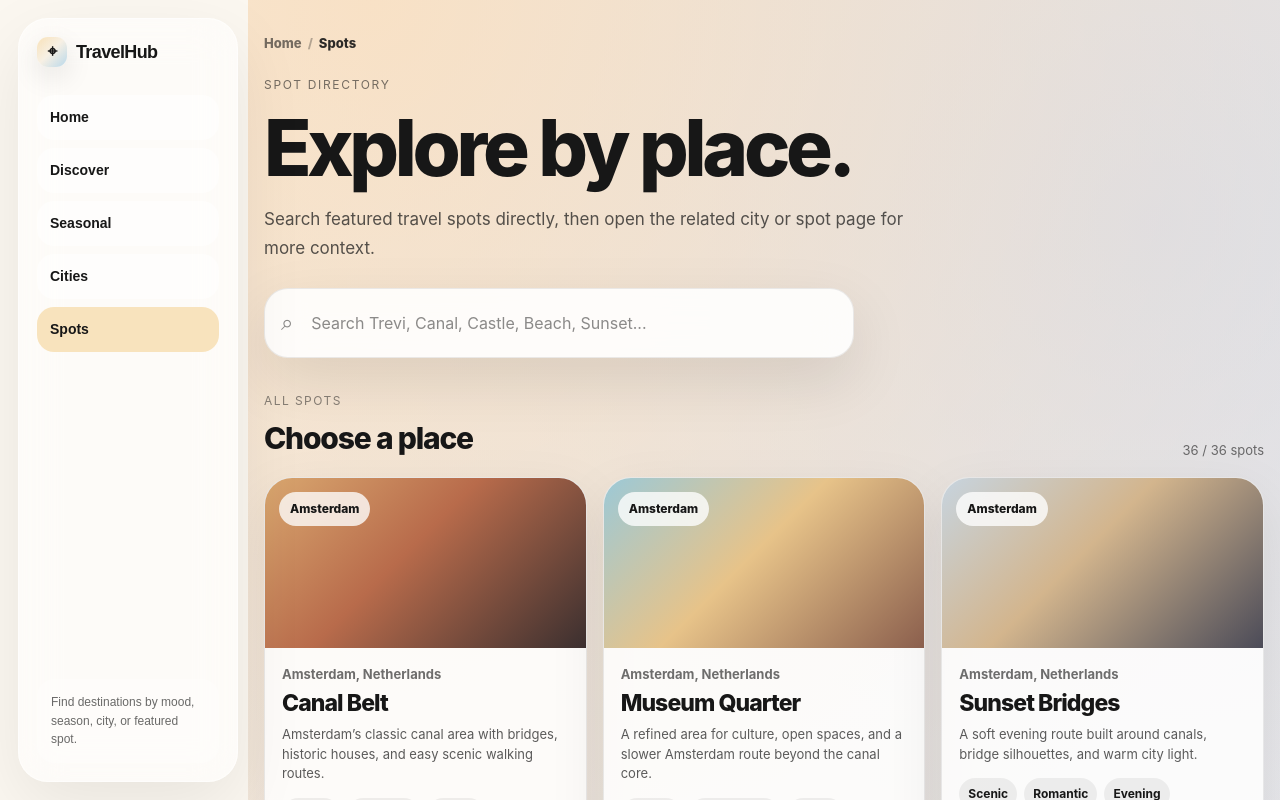
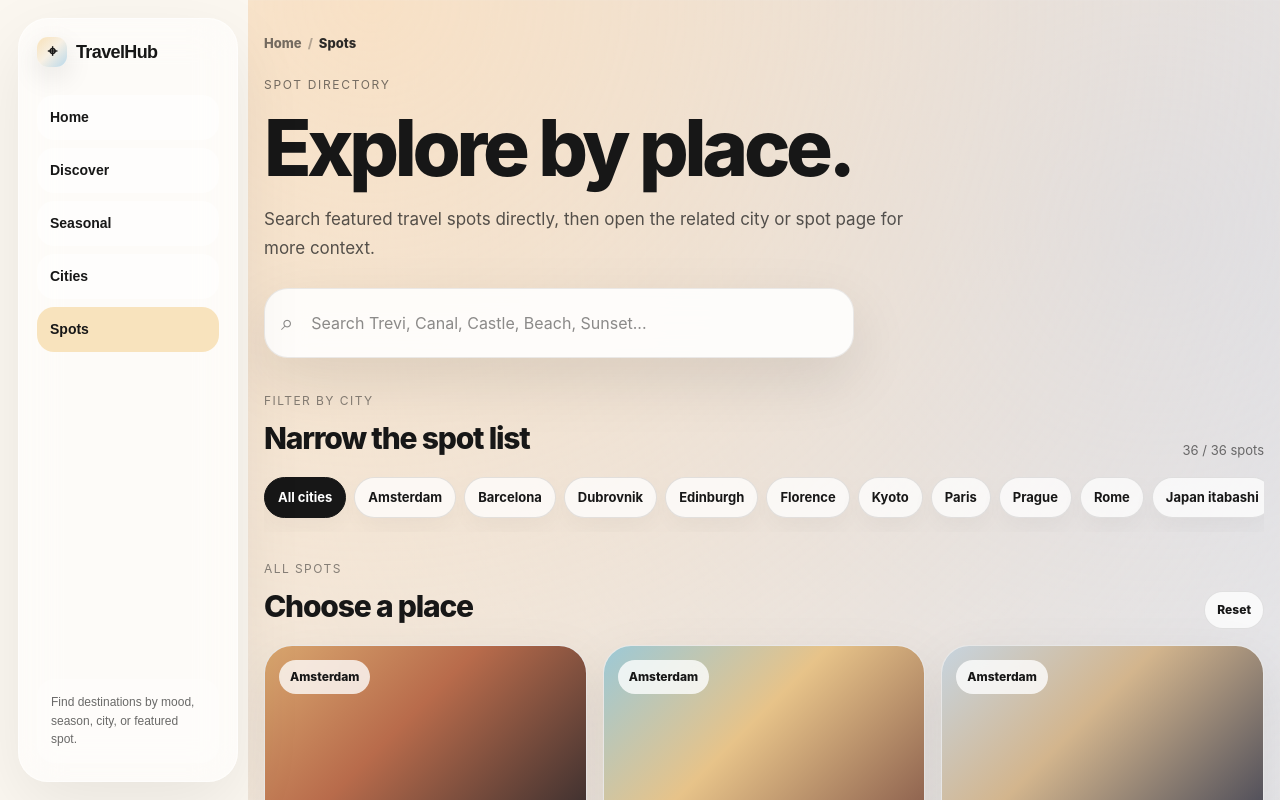
Before and after one commit to kazumophone-arch/travelhub, a Next.js app: page /spots in a window 1280 px wide. Shown: the top 800 px of the page. Built offline with nearby package versions, Linux system fonts and the light colour scheme.

Commit message:
add city filter to spots page

```diff
--- a/components/SpotDirectory.tsx
+++ b/components/SpotDirectory.tsx
@@ -1,10 +1,10 @@
 "use client";
 
 import Link from "next/link";
-import { Breadcrumbs } from "@/components/Breadcrumbs";
 import { useMemo, useState } from "react";
 import type { CSSProperties } from "react";
 import type { City } from "@/data/types";
+import { Breadcrumbs } from "@/components/Breadcrumbs";
 
 type Props = {
   cities: City[];
@@ -87,15 +87,27 @@ function collectSpots(cities: City[]) {
 
 export function SpotDirectory({ cities }: Props) {
   const [query, setQuery] = useState("");
+  const [activeCitySlug, setActiveCitySlug] = useState("all");
 
   const allSpots = useMemo(() => collectSpots(cities), [cities]);
+
+  const cityOptions = useMemo(() => {
+    return [
+      { slug: "all", label: "All cities" },
+      ...cities.map((city) => ({
+        slug: city.slug,
+        label: city.city,
+      })),
+    ];
+  }, [cities]);
 
   const filteredSpots = useMemo(() => {
     const normalizedQuery = query.trim().toLowerCase();
 
-    if (!normalizedQuery) return allSpots;
+    return allSpots.filter((spot) => {
+      const matchesCity =
+        activeCitySlug === "all" || spot.citySlug === activeCitySlug;
 
-    return allSpots.filter((spot) => {
       const searchableText = [
         spot.name,
         spot.summary,
@@ -107,9 +119,12 @@ export function SpotDirectory({ cities }: Props) {
         .join(" ")
         .toLowerCase();
 
-      return searchableText.includes(normalizedQuery);
+      const matchesSearch =
+        normalizedQuery === "" || searchableText.includes(normalizedQuery);
+
+      return matchesCity && matchesSearch;
     });
-  }, [allSpots, query]);
+  }, [allSpots, query, activeCitySlug]);
 
   return (
     <main style={pageStyle}>
@@ -142,6 +157,36 @@ export function SpotDirectory({ cities }: Props) {
           </div>
         </section>
 
+        <section style={filterSectionStyle}>
+          <div style={sectionHeaderStyle}>
+            <div>
+              <div style={smallLabelStyle}>Filter by city</div>
+              <h2 style={sectionTitleStyle}>Narrow the spot list</h2>
+            </div>
+
+            <span style={mutedTextStyle}>
+              {filteredSpots.length} / {allSpots.length} spots
+            </span>
+          </div>
+
+          <div style={filterWrapStyle}>
+            {cityOptions.map((city) => {
+              const isActive = city.slug === activeCitySlug;
+
+              return (
+                <button
+                  key={city.slug}
+                  type="button"
+                  onClick={() => setActiveCitySlug(city.slug)}
+                  style={isActive ? activeFilterButtonStyle : filterButtonStyle}
+                >
+                  {city.label}
+                </button>
+              );
+            })}
+          </div>
+        </section>
+
         <section style={contentStyle}>
           <div style={sectionHeaderStyle}>
             <div>
@@ -149,9 +194,16 @@ export function SpotDirectory({ cities }: Props) {
               <h2 style={sectionTitleStyle}>Choose a place</h2>
             </div>
 
-            <span style={mutedTextStyle}>
-              {filteredSpots.length} / {allSpots.length} spots
-            </span>
+            <button
+              type="button"
+              onClick={() => {
+                setQuery("");
+                setActiveCitySlug("all");
+              }}
+              style={resetButtonStyle}
+            >
+              Reset
+            </button>
           </div>
 
           {filteredSpots.length === 0 ? (
@@ -238,16 +290,6 @@ const heroStyle: CSSProperties = {
   marginBottom: 34,
 };
 
-const homeLinkStyle: CSSProperties = {
-  display: "inline-flex",
-  marginBottom: 22,
-  color: "inherit",
-  textDecoration: "none",
-  fontSize: 14,
-  fontWeight: 800,
-  opacity: 0.72,
-};
-
 const eyebrowStyle: CSSProperties = {
   fontSize: 12,
   letterSpacing: "0.14em",
@@ -303,8 +345,8 @@ const searchInputStyle: CSSProperties = {
   color: "#171717",
 };
 
-const contentStyle: CSSProperties = {
-  marginTop: 10,
+const filterSectionStyle: CSSProperties = {
+  marginBottom: 28,
 };
 
 const sectionHeaderStyle: CSSProperties = {
@@ -335,6 +377,48 @@ const mutedTextStyle: CSSProperties = {
   fontSize: 13,
   opacity: 0.6,
   whiteSpace: "nowrap",
+};
+
+const filterWrapStyle: CSSProperties = {
+  display: "flex",
+  gap: 8,
+  overflowX: "auto",
+  paddingBottom: 14,
+};
+
+const filterButtonStyle: CSSProperties = {
+  border: "1px solid rgba(0, 0, 0, 0.1)",
+  background: "rgba(255, 255, 255, 0.74)",
+  color: "#171717",
+  borderRadius: 999,
+  padding: "10px 13px",
+  fontSize: 13,
+  fontWeight: 700,
+  whiteSpace: "nowrap",
+  cursor: "pointer",
+  boxShadow: "0 10px 28px rgba(0, 0, 0, 0.04)",
+};
+
+const activeFilterButtonStyle: CSSProperties = {
+  ...filterButtonStyle,
+  background: "#171717",
+  color: "#ffffff",
+  border: "1px solid #171717",
+};
+
+const contentStyle: CSSProperties = {
+  marginTop: 10,
+};
+
+const resetButtonStyle: CSSProperties = {
+  border: "1px solid rgba(0, 0, 0, 0.1)",
+  borderRadius: 999,
+  padding: "9px 12px",
+  background: "rgba(255, 255, 255, 0.78)",
+  color: "#171717",
+  fontSize: 12,
+  fontWeight: 800,
+  cursor: "pointer",
 };
 
 const spotGridStyle: CSSProperties = {
```
